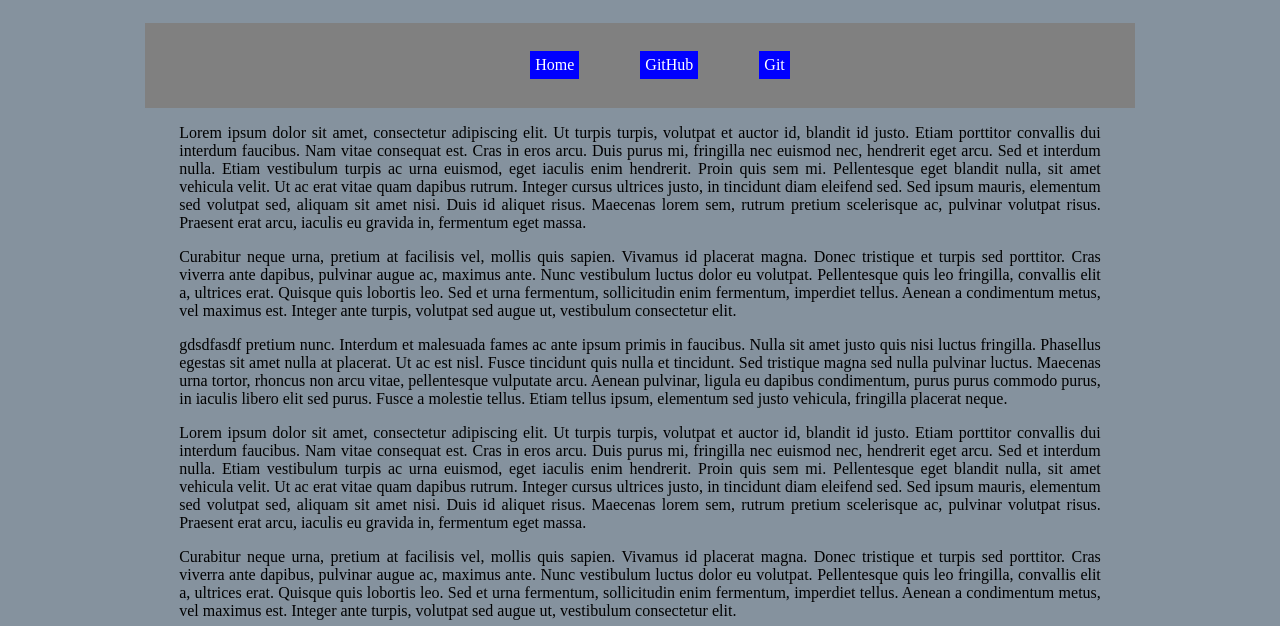
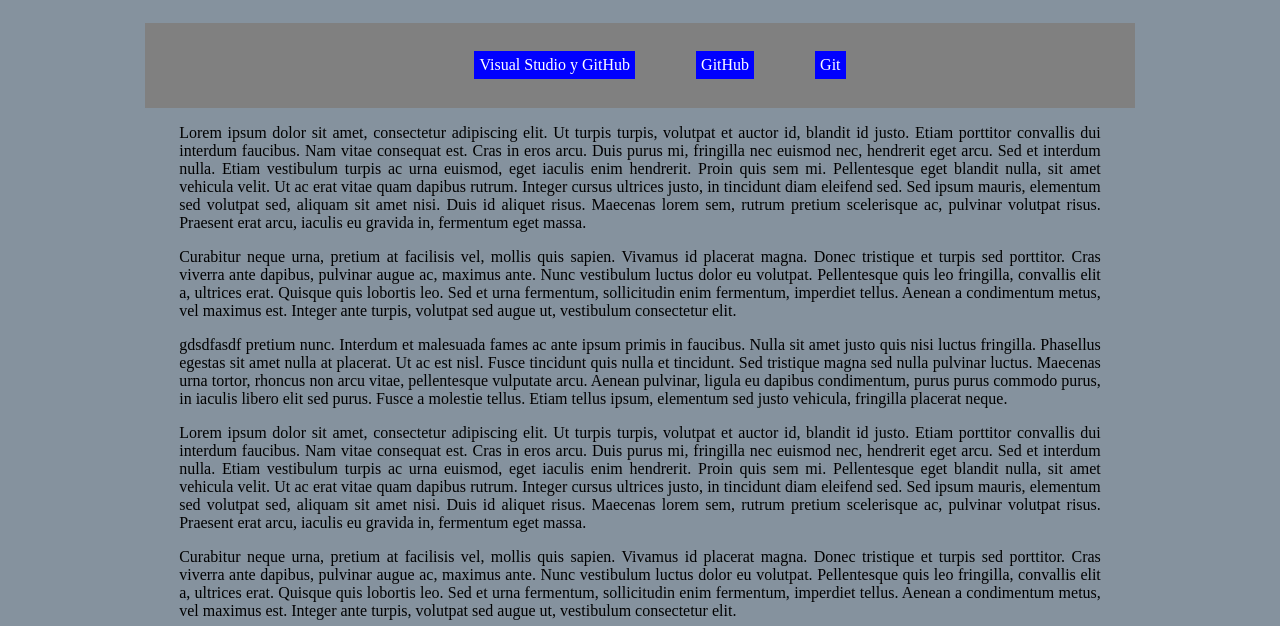
Before and after one commit to ProyectoHigonBrovko/proyectohigonbrovko.github.io, a plain HTML site: page paginas/index.html in a window 1280 px wide. Shown: the part 174-800 px from the top of the page. Drawn offline with Linux system fonts and the light colour scheme.

Commit message:
Update index.html

```diff
--- a/paginas/index.html
+++ b/paginas/index.html
@@ -15,7 +15,7 @@
                 <div class="menu">
                 <ul>
                     <div class="content">
-                    <li><a href="https://proyectohigonbrovko.github.io/paginas/index.html">Home</a></li>
+                    <li><a href="https://proyectohigonbrovko.github.io/paginas/index.html">Visual Studio y GitHub</a></li>
                     <li><a href="https://proyectohigonbrovko.github.io/paginas/github.html#">GitHub</a></li>
                     <li><a href="https://proyectohigonbrovko.github.io/paginas/git.html">Git</a></li>
                     </div>
```
